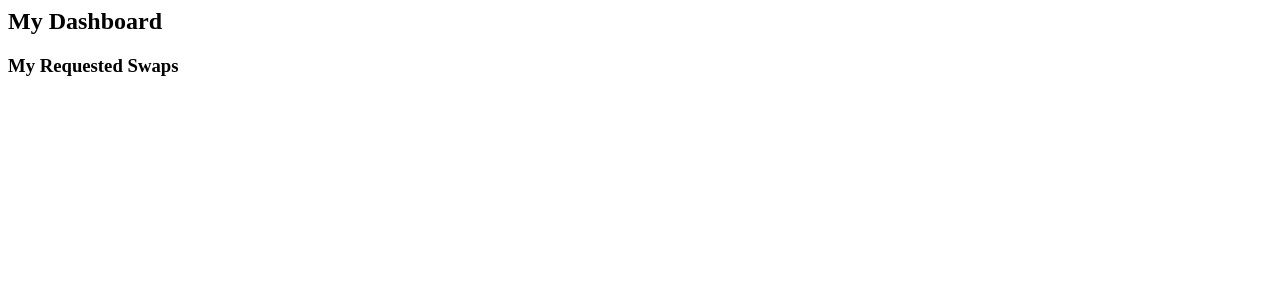
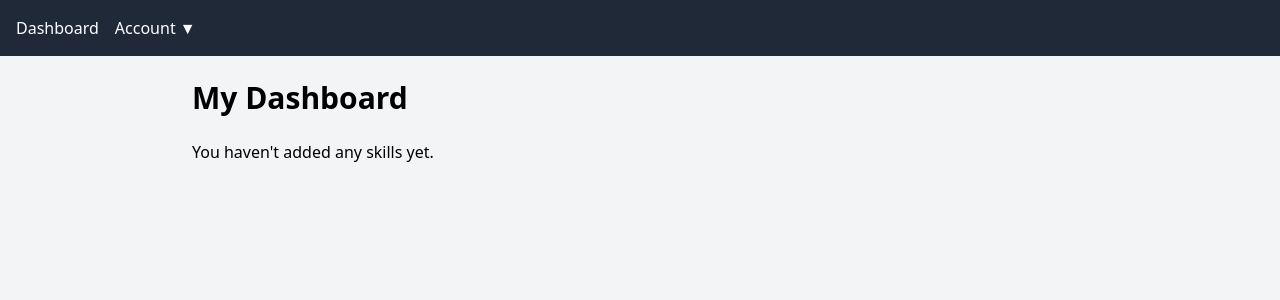
Before and after one commit to ryanmakau560-debug/TalentLedger, a Django app: page /dashboard/ in a window 1280 px wide. Shown: the top 300 px of the page. Run offline with Django 5.2, Linux system fonts and the light colour scheme; the visitor is signed in with stand-in values (Sample User, id 1); some libraries are stand-ins or nearby versions.

Commit message:
feat: add interactive dropdown menu to navigation

```diff
--- a/templates/base.html
+++ b/templates/base.html
@@ -6,13 +6,20 @@
     <title>TalentLedger</title>
 </head>
 <body class="bg-gray-100">
-    <nav class="bg-gray-800 p-4 text-white">
-        <div class="container mx-auto flex gap-4">
-            <a href="{% url 'profile' %}" class="hover:text-blue-300">Profile</a>
-            <a href="{% url 'logout' %}" class="ml-auto hover:text-red-300">Logout</a>
+<nav class="bg-gray-800 p-4 text-white">
+    <div class="container mx-auto flex gap-4">
+        <a href="{% url 'dashboard' %}" class="hover:text-blue-300">Dashboard</a>
+
+        <div class="relative group">
+            <button class="hover:text-blue-300">Account ▼</button>
+
+            <div class="absolute left-0 mt-2 w-48 bg-white text-gray-800 rounded-lg shadow-xl hidden group-hover:block z-10">
+                <a href="{% url 'profile' %}" class="block px-4 py-2 hover:bg-gray-100">Profile</a>
+                <a href="{% url 'logout' %}" class="block px-4 py-2 hover:bg-red-100 text-red-600">Logout</a>
+            </div>
         </div>
-    </nav>
-
+    </div>
+</nav>
     <div class="container mx-auto p-6">
         {% block content %}{% endblock %}
     </div>
--- a/templates/pages/dashboard.html
+++ b/templates/pages/dashboard.html
@@ -1,7 +1,18 @@
-<h2>My Dashboard</h2>
-<h3>My Requested Swaps</h3>
-<ul>
-    {% for swap in swaps %}
-        <li>{{ swap.skill.name }} - Status: {{ swap.status }}</li>
-    {% endfor %}
-</ul>
+{% extends 'base.html' %}
+
+{% block content %}
+<div class="max-w-4xl mx-auto">
+    <h1 class="text-3xl font-bold mb-6">My Dashboard</h1>
+
+    <div class="grid gap-4">
+        {% for skill in the_skills %}
+            <div class="p-4 bg-white shadow rounded-lg">
+                <h2 class="text-xl font-semibold">{{ skill.name }}</h2>
+                <p class="text-gray-600">Category: {{ skill.category }}</p>
+            </div>
+        {% empty %}
+            <p>You haven't added any skills yet.</p>
+        {% endfor %}
+    </div>
+</div>
+{% endblock %}
```
